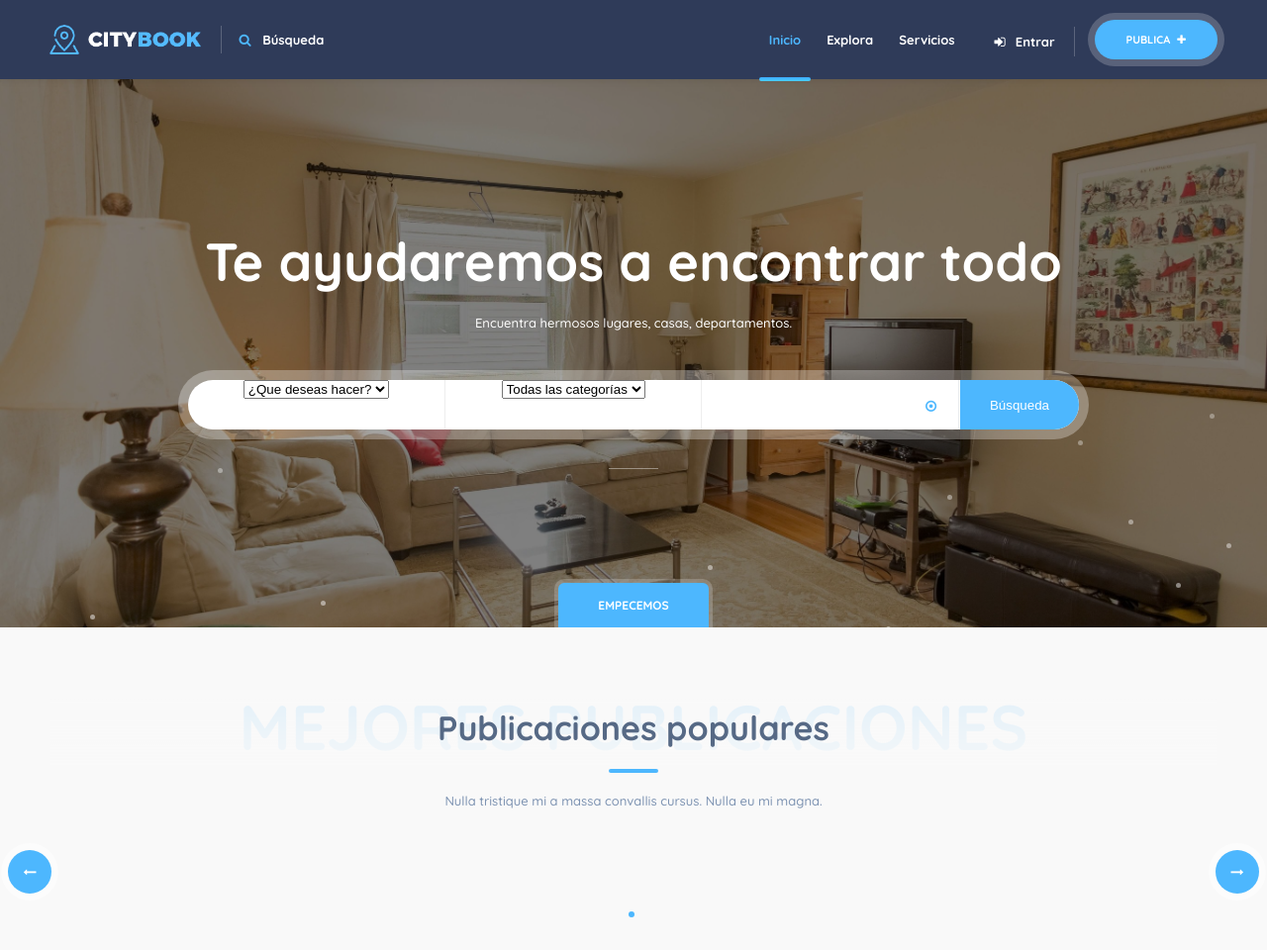
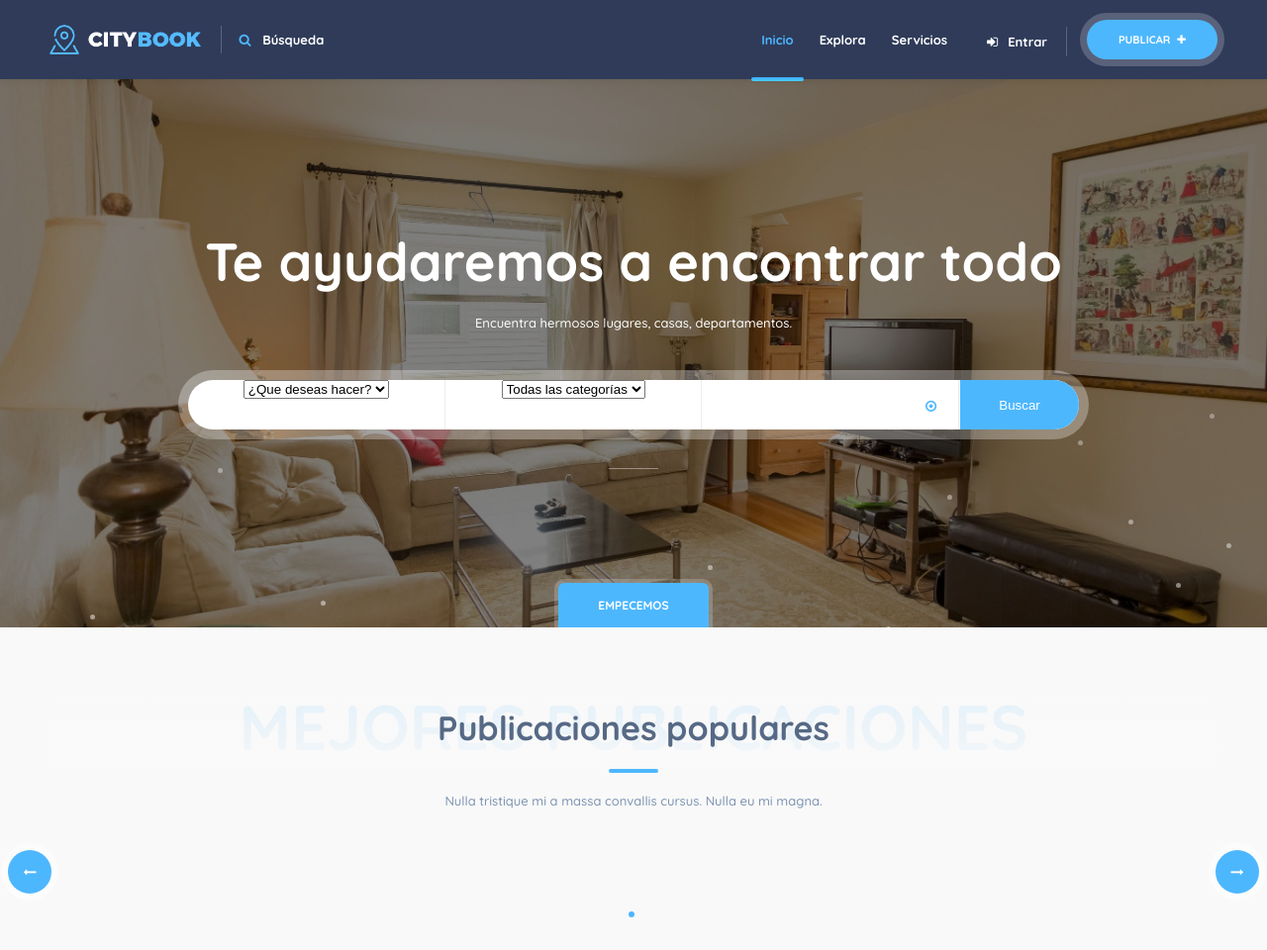
Before and after one commit to dbsiavichay/habitta, a Django app: page / in a window 1280 px wide. Shown: the top 960 px of the page at 99% size. Run offline with Django 3.2, Linux system fonts and the light colour scheme; data that the repository does not hold is empty; some libraries are stand-ins or nearby versions.

Commit message:
Change words in header

```diff
--- a/templates/base/header.html
+++ b/templates/base/header.html
@@ -21,7 +21,7 @@
         </div>
         {% endif %}
         <div class="show-search-button"><i class="fa fa-search"></i> <span>Búsqueda</span></div>
-        <a href="{% url 'choose_category' %}" class="add-list">Publica <span><i class="fa fa-plus"></i></span></a>
+        <a href="{% url 'choose_category' %}" class="add-list">Publicar <span><i class="fa fa-plus"></i></span></a>
 
         {% if not user.is_authenticated %}
         <a href="{% url 'login' %}" class="show-reg-form"><i class="fa fa-sign-in"></i>Entrar</a>
--- a/templates/index.html
+++ b/templates/index.html
@@ -30,7 +30,7 @@
                             {{ search_form.address|attr:"id:ac_address"|append_attr:"placeholder:Destino, cuidad, área" }}
                             <a href="#"><i class="fa fa-dot-circle-o"></i></a>
                         </div>
-                        <button type="submit" class="main-search-button">Búsqueda</button>
+                        <button type="submit" class="main-search-button">Buscar</button>
                     </form>
                 </div>
             </div>
```
